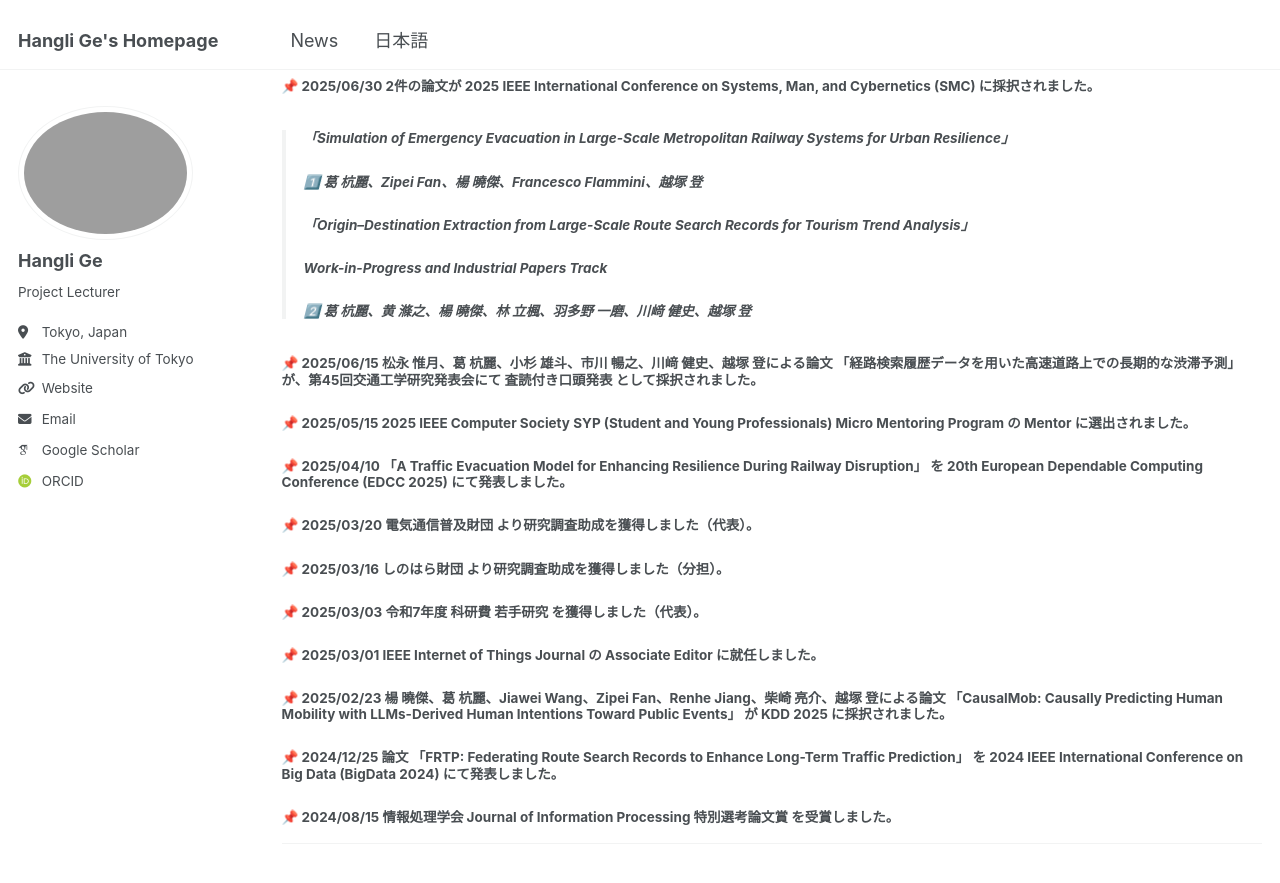
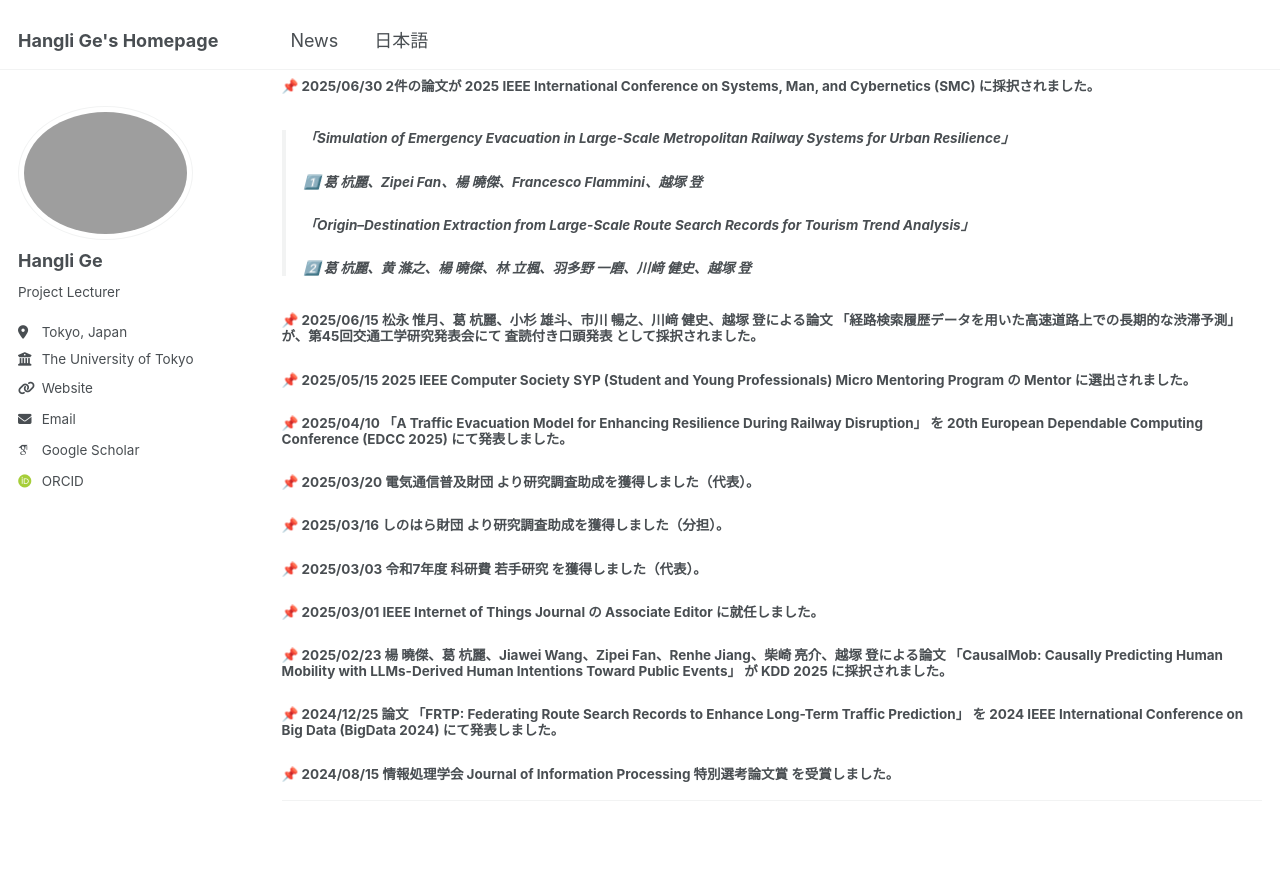
Before and after one commit to christie888/christie888.github.io, a Jekyll site: the page built from _pages/post_jp.md, in a window 1280 px wide and 900 px high, scrolled down 1616 px. Shown: the top 883 px of the window. Built offline with Jekyll 4.4.1, drawn with Linux system fonts in a browser that asks for light colours; some web fonts are replaced.

Commit message:
Update post_jp.md

```diff
--- a/_pages/post_jp.md
+++ b/_pages/post_jp.md
@@ -58,7 +58,6 @@ permalink: post_jp/
 > ###### 1️⃣ 葛 杭麗、Zipei Fan、楊 曉傑、Francesco Flammini、越塚 登
 >
 > ###### **「Origin–Destination Extraction from Large-Scale Route Search Records for Tourism Trend Analysis」**
-> ###### Work-in-Progress and Industrial Papers Track
 > ###### 2️⃣ 葛 杭麗、黄 滌之、楊 曉傑、林 立楓、羽多野 一磨、川﨑 健史、越塚 登
 
 ##### 📌 2025/06/15 松永 惟月、葛 杭麗、小杉 雄斗、市川 暢之、川﨑 健史、越塚 登による論文 **「経路検索履歴データを用いた高速道路上での長期的な渋滞予測」** が、第45回交通工学研究発表会にて **査読付き口頭発表** として採択されました。
```
